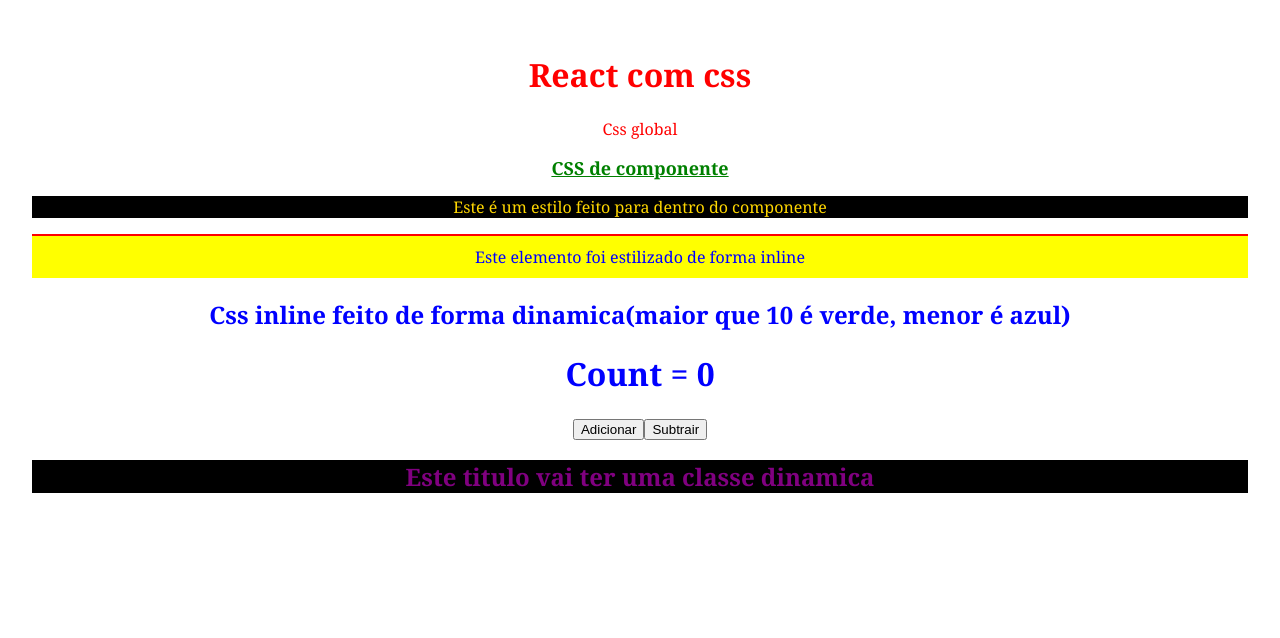
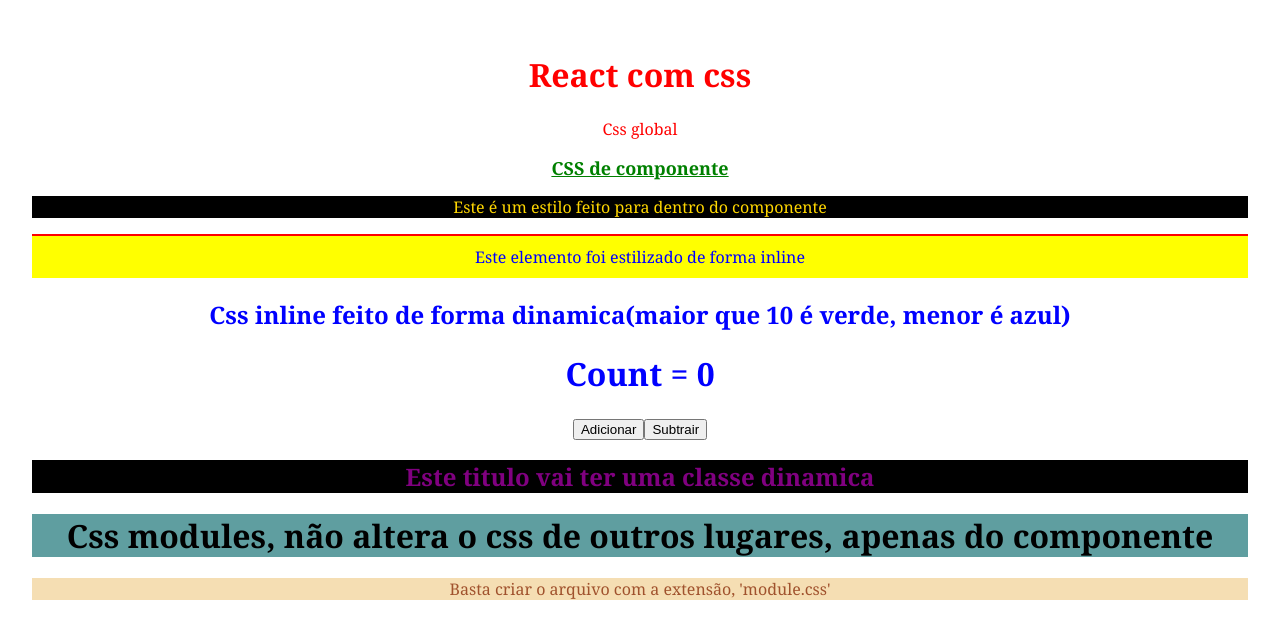
Before and after one commit to VictorLapaDev/React-Course-Matheus-Battiti, a React (Vite) app in the folder 4-CSS/react-css/: page / in a window 1280 px wide. Shown: the top 638 px of the page. Built offline with nearby package versions, Linux system fonts and the light colour scheme.

Commit message:
feat: css modules

```diff
--- a/4-CSS/react-css/src/App.tsx
+++ b/4-CSS/react-css/src/App.tsx
@@ -2,6 +2,7 @@
 import './App.css'
 import Conta from './components/Conta'
 import MyComponent from './components/MyComponent'
+import CssModules from './components/CssModules';
 
 function App() {
 
@@ -30,6 +31,9 @@
 
     {/* Classe dnamica */}
     <h2 className={purpleTitle? 'purple-title' : 'pink-title'}>Este titulo vai ter uma classe dinamica</h2>
+
+    {/* CSS modules */}
+    <CssModules/>
     </>
   )
 }
--- /dev/null
+++ b/4-CSS/react-css/src/components/CssModules.module.css
@@ -0,0 +1,9 @@
+.my_title{
+    background-color: cadetblue;
+    color: black;
+}
+
+.my_paragraph{
+    color: sienna;
+    background-color: wheat;
+}
--- /dev/null
+++ b/4-CSS/react-css/src/components/CssModules.tsx
@@ -0,0 +1,12 @@
+import styles from './CssModules.module.css'
+
+const CssModules = () => {
+  return (
+    <div>
+        <h1 className={styles.my_title}>Css modules, não altera o css de outros lugares, apenas do componente</h1>
+        <p className={styles.my_paragraph}>Basta criar o arquivo com a extensão, 'module.css'</p>
+    </div>
+  )
+}
+
+export default CssModules
```
